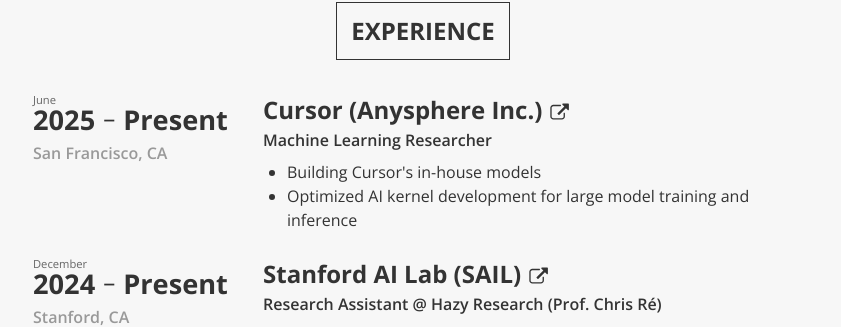
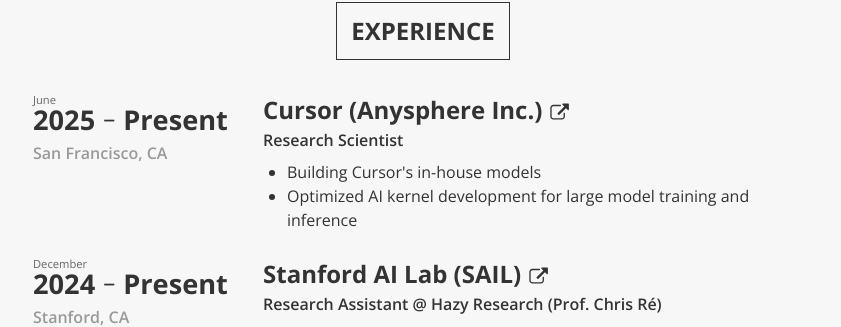
Before and after one commit to StuartSul/StuartSul.github.io_src, a Jekyll site: the page built from index.html, in a window 1280 px wide and 900 px high, scrolled down 1302 px. Shown: the part 131-458 px from the top of the window, without its empty margins (217-1058 px from the left). Built offline with Jekyll 4.4.1, drawn with Linux system fonts in a browser that asks for light colours.

Commit message:
[feat] Update title

```diff
--- a/_data/about.yaml
+++ b/_data/about.yaml
@@ -35,7 +35,7 @@
   items:
   - heading: Cursor (Anysphere Inc.)
     link: https://www.cursor.com/
-    subheading: Machine Learning Researcher
+    subheading: Research Scientist
     location: San Francisco, CA
     date:
       start-month: June
```
